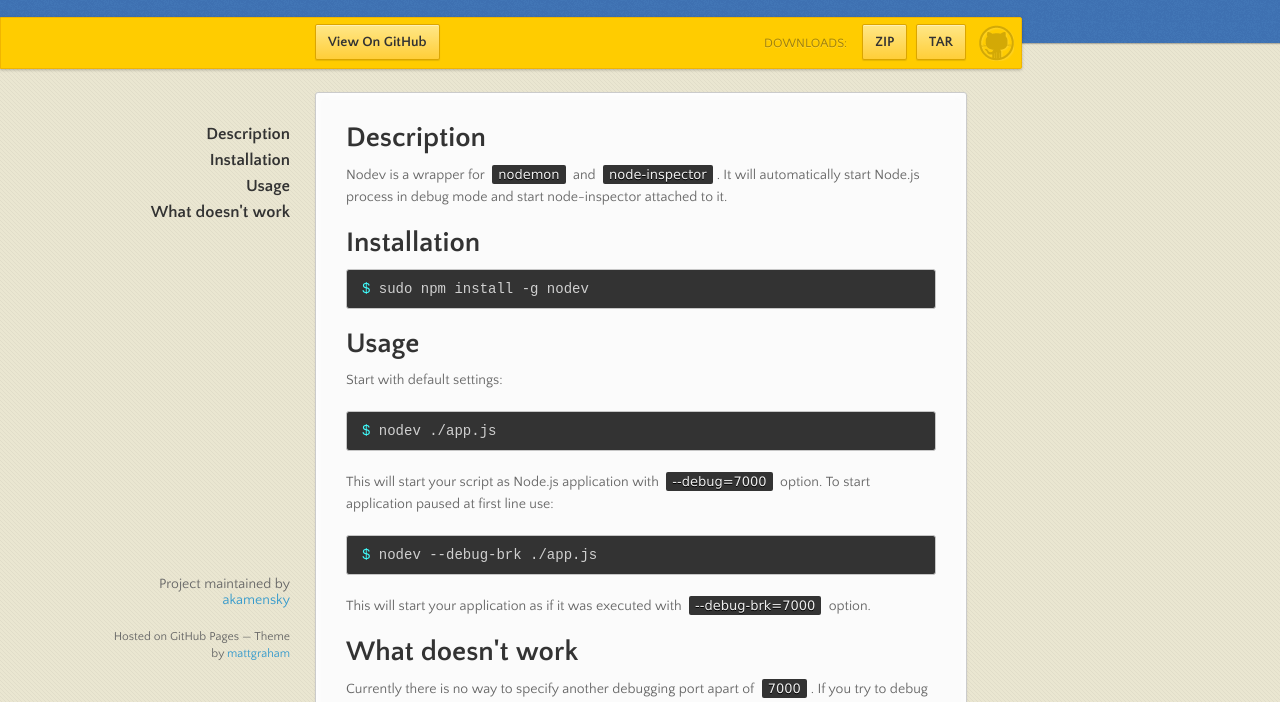
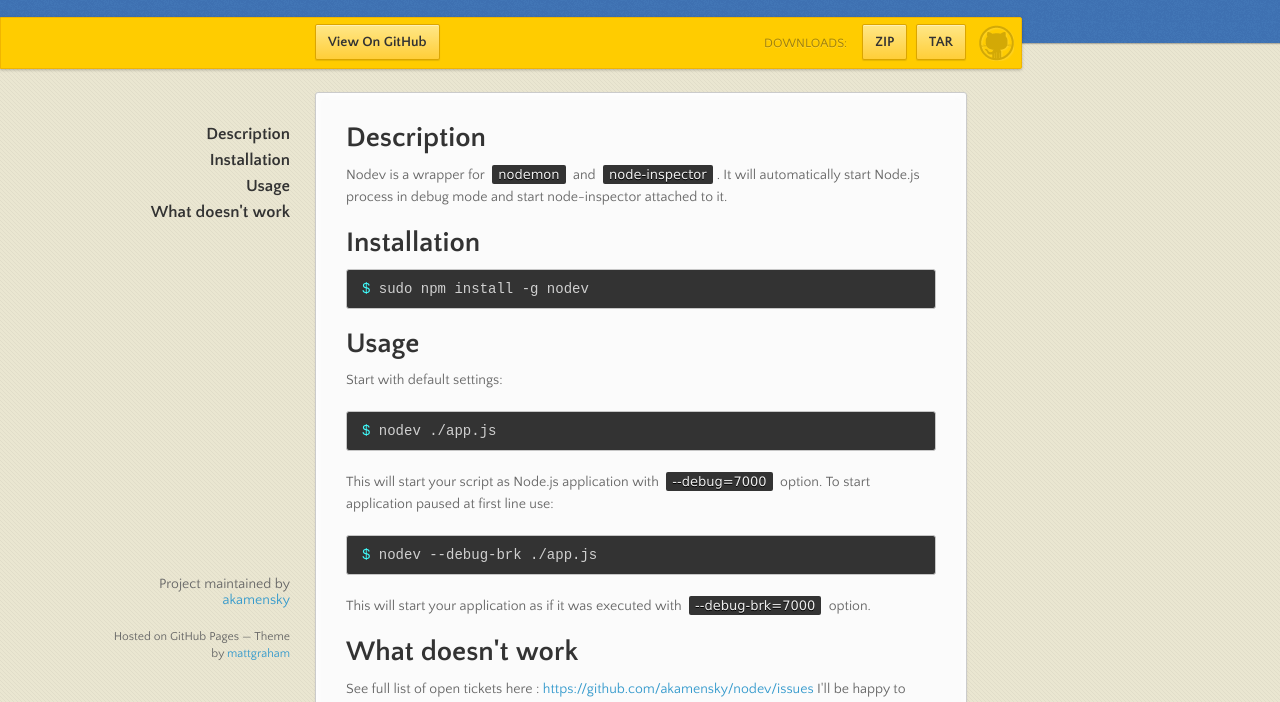
Before and after one commit to akamensky/nodev, a plain HTML site: page index.html in a window 1280 px wide. Shown: the part 98-800 px from the top of the page. Drawn offline with nearby package versions, Linux system fonts and the light colour scheme.

```diff
--- a/index.html
+++ b/index.html
@@ -68,7 +68,8 @@
 <h1>
 <a name="what-doesnt-work" class="anchor" href="#what-doesnt-work"><span class="octicon octicon-link"></span></a>What doesn't work</h1>
 
-<p>Currently there is no way to specify another debugging port apart of <code>7000</code>. If you try to debug two applications at the same time it will show error that port is in use. To change this behavior either submit ticket and then I will do it when I have time or send me a pull request.</p>
+<p>See full list of open tickets here : <a href="https://github.com/akamensky/nodev/issues">https://github.com/akamensky/nodev/issues</a>
+I'll be happy to accept pull requests closing those tickets.</p>
       </section>
       <footer>
         <p>Project maintained by <a href="https://github.com/akamensky">akamensky</a></p>
```
Also changed, not shown: params.json (+1 -1 lines).
